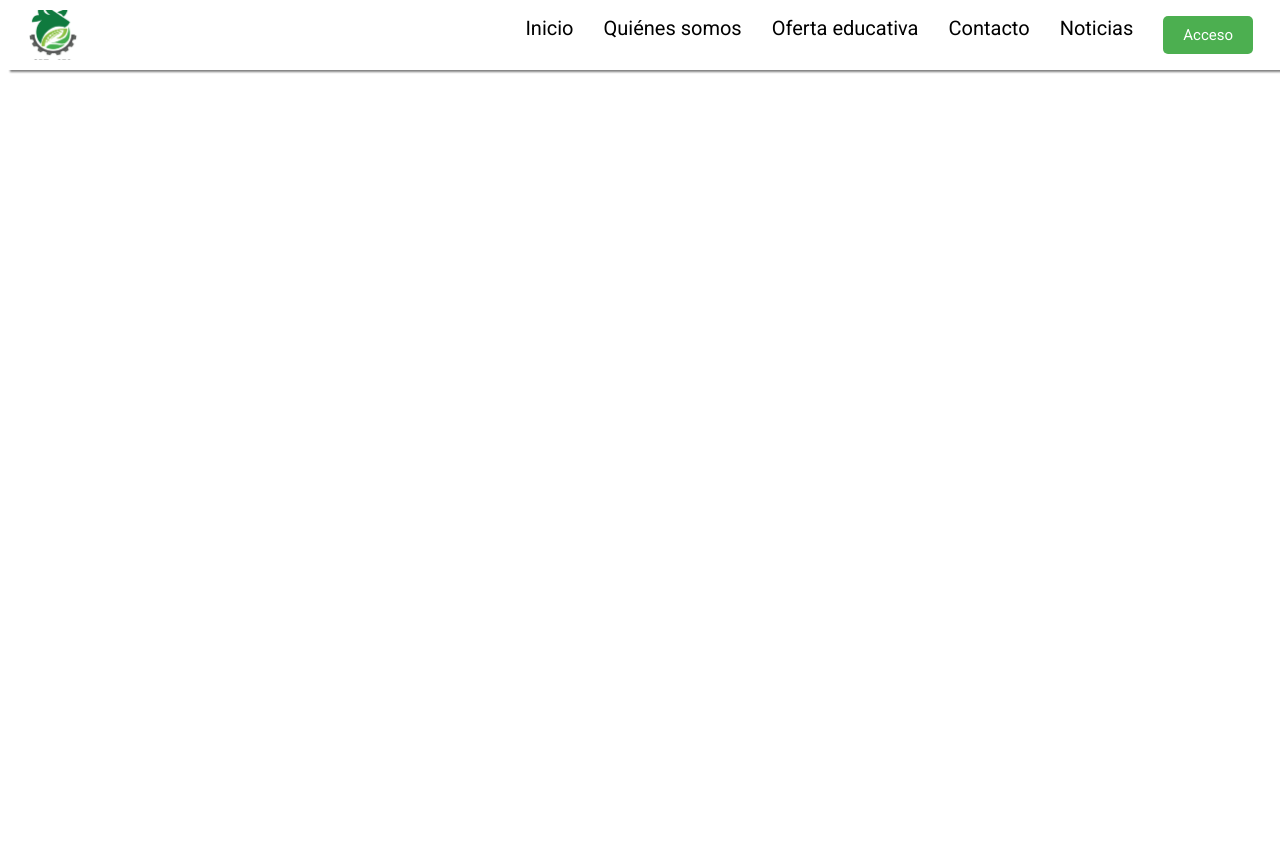
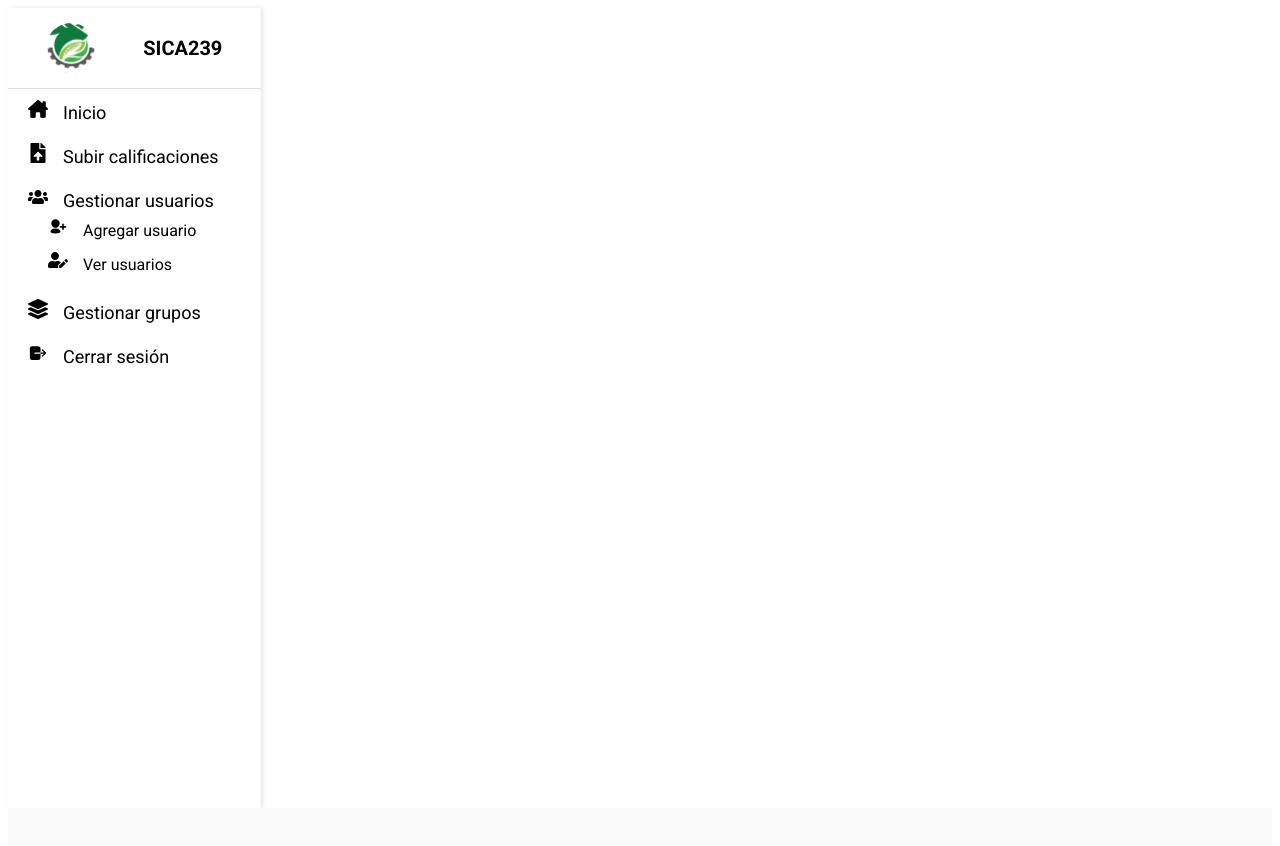
Before and after one commit to FernandoIvan10/SICA239, a React (Vite) app in the folder client/: page /SICA/administradores/subir-horarios in a window 1280 px wide. Before the commit this address led to /inicio. Shown: the top 846 px of the page. Before the commit the page ends 800 px from the top, so only its background shows below. Built offline with nearby package versions, Linux system fonts and the light colour scheme.

Commit message:
Se agregó la opción de agregar horarios al menú de admins en inicio

```diff
--- a/client/src/pages/SICA/Administradores/Inicio/Inicio.jsx
+++ b/client/src/pages/SICA/Administradores/Inicio/Inicio.jsx
@@ -1,15 +1,17 @@
 import {jwtDecode} from "jwt-decode"
 import MenuLateral from "../../../../components/sica/MenuLateral/MenuLateral";
+import Bienvenida from "../../../../components/sica/Bienvenida/Bienvenida";
+import "./Inicio.css"
+import { useNavigate } from "react-router-dom";
+import { useEffect, useState } from "react";
+import { useValidarToken } from "../../../../hooks/useValidarToken/useValidarToken";
+
 import { FaHouseChimney } from "react-icons/fa6";
 import { FaFileUpload, FaUsers, FaUserEdit, FaLayerGroup } from "react-icons/fa";
 import { TiUserAdd } from "react-icons/ti";
 import { IoLogOut } from "react-icons/io5";
 import { MdGroupAdd, MdGroups } from "react-icons/md";
-import Bienvenida from "../../../../components/sica/Bienvenida/Bienvenida";
-import "./Inicio.css"
-import { useNavigate } from "react-router-dom";
-import { useEffect, useState } from "react";
-import { useValidarToken } from "../../../../hooks/useValidarToken/useValidarToken";
+import { RiCalendarScheduleFill } from "react-icons/ri";
 
 // Página de inicio del SICA para administradores
 export default function InicioAdmin(){
@@ -51,6 +53,7 @@ export default function InicioAdmin(){
                                 {titulo:"Agregar grupo", icono:MdGroupAdd, link:'/SICA/administradores/agregar-grupo'},
                                 {titulo:"Ver grupos", icono:MdGroups, link:'/SICA/administradores/ver-grupos'},
                             ]},
+                        {titulo: "Subir horarios", icono:RiCalendarScheduleFill, link:'/SICA/administradores/subir-horarios'},
                         {titulo: "Cerrar sesión", icono:IoLogOut, link:'/inicio'},
                     ])
                     // Se asigna el siguiente mensaje de bienvenida
--- /dev/null
+++ b/client/src/pages/SICA/Administradores/SubirHorarios/SubirHorarios.jsx
@@ -0,0 +1,31 @@
+import MenuLateral from "../../../../components/sica/MenuLateral/MenuLateral";
+import { FaHouseChimney } from "react-icons/fa6";
+import { FaFileUpload, FaUsers, FaUserEdit, FaLayerGroup } from "react-icons/fa";
+import { TiUserAdd } from "react-icons/ti";
+import { IoLogOut } from "react-icons/io5";
+import { useState } from "react";
+import "./SubirHorarios.css"
+
+// Página del SICA para subir horarios
+export default function SubirHorarios(){
+    const elementos=[ // Elementos del menú
+            {titulo: "Inicio", icono:FaHouseChimney, link:'/SICA/administradores/inicio'},
+            {titulo: "Subir calificaciones", icono:FaFileUpload, link:'/SICA/administradores/subir-calificaciones'},
+            {titulo: "Gestionar usuarios", icono:FaUsers,
+                subelementos:[
+                    {titulo:"Agregar usuario", icono:TiUserAdd, link:'/SICA/administradores/agregar-usuario'},
+                    {titulo:"Ver usuarios", icono:FaUserEdit, link:'/SICA/administradores/ver-usuarios'},
+                ]},
+            {titulo: "Gestionar grupos", icono:FaLayerGroup, link:'/SICA/administradores/gestionar-grupos'},
+            {titulo: "Cerrar sesión", icono:IoLogOut, link:'/inicio'},
+        ]
+
+    return(
+        <>
+            <MenuLateral elementos={elementos}/>
+            <div className="contenido-principal">
+
+            </div>
+        </>
+    )
+}
--- a/client/src/routes/AppRoutes.jsx
+++ b/client/src/routes/AppRoutes.jsx
@@ -12,6 +12,7 @@ import CambiarContraseña from "../pages/SICA/Alumnos/CambiarContraseña/Cambiar
 import AgregarGrupo from "../pages/SICA/Administradores/AgregarGrupo/AgregarGrupo"
 import VerUsuarios from "../pages/SICA/Administradores/VerUsuarios/VerUsuarios"
 import VerGrupos from "../pages/SICA/Administradores/VerGrupos/VerGrupos"
+import SubirHorarios from "../pages/SICA/Administradores/SubirHorarios/SubirHorarios"
 
 // Clase que maneja las rutas (URL) de la App
 export default function AppRoutes(){
@@ -34,6 +35,7 @@ export default function AppRoutes(){
                 <Route path="/SICA/alumnos/historial" element={<Historial/>}/>
                 <Route path="/SICA/alumnos/horario" element={<Horario/>}/>
                 <Route path="/SICA/alumnos/cambiar-contraseña" element={<CambiarContraseña/>}/>
+                <Route path="/SICA/administradores/subir-horarios" element={<SubirHorarios/>}/>
             </Routes>
         </Router>
     )
```
Also changed, not shown: client/src/pages/SICA/Administradores/SubirHorarios/SubirHorarios.css (added).
